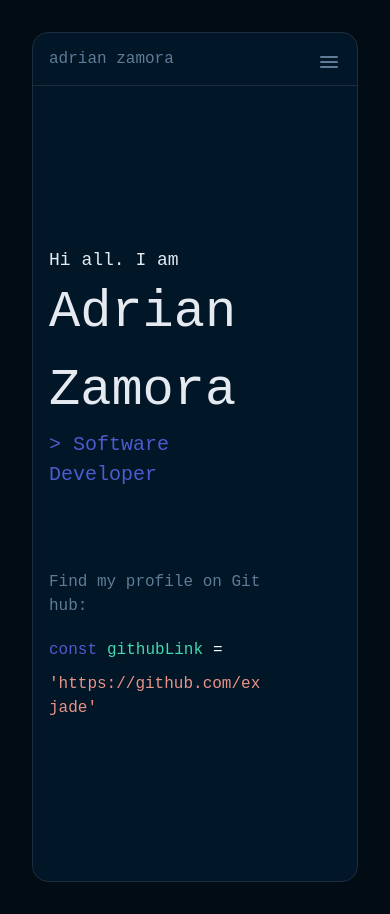
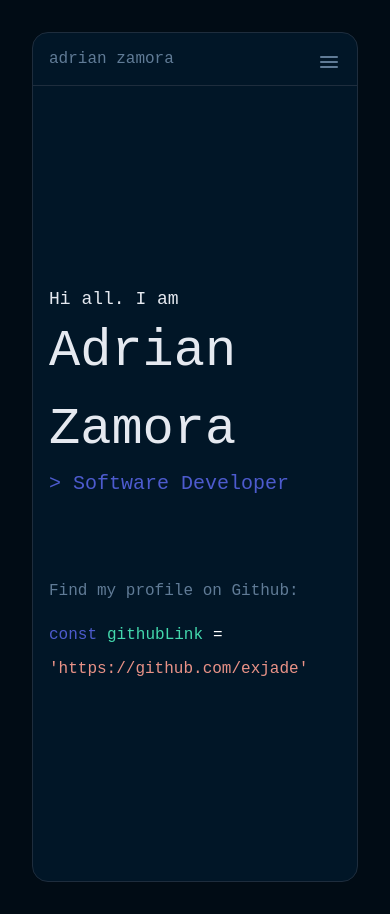
Before and after one commit to exjade/portafolio, a React (Create React App) app: page / in a window 390 px wide. Built offline with nearby package versions, Linux system fonts and the light colour scheme.

Commit message:
style(hero): update Hero component styles for responsiveness

```diff
--- a/src/components/hero/styles/hero.module.css
+++ b/src/components/hero/styles/hero.module.css
@@ -6,14 +6,24 @@
 }
 
 .hero-container {
-    display: flex;
-    flex-direction: row;
-    align-content: center;
+    display: grid;
+    grid-template-columns: repeat(2, 1fr);
+    flex-wrap: wrap;
+    align-items: center;
     justify-content: center;
-    align-items: center;
     width: 100%;
     height: 100%;
     gap: 3rem;
+    justify-items: center;
+}
+.block-container {
+    display: flex;
+    justify-content: flex-start;
+    align-items: flex-start;
+    align-content: center;
+    flex-direction: column;
+    width: 100%;
+    height: 100%;
 }
 
 .hero-paragraph {
@@ -83,6 +93,25 @@
     word-break: break-all;
 }
 
+@media (max-width: 1600px) {
+    .hero-container {
+        display: grid;
+        grid-template-columns: repeat(1, 1fr);
+        flex-wrap: wrap;
+        align-items: center;
+        justify-content: center;
+        width: 100%;
+        height: 100%;
+        gap: 3rem;
+        justify-items: center;
+    }
+    .block-container {
+        display: none;
+    }
+ }
+
+
+
 @media (max-width: 600px) {
     .hero-left-section {
         display: flex;
```
Also changed, not shown: .eslintrc.js.
